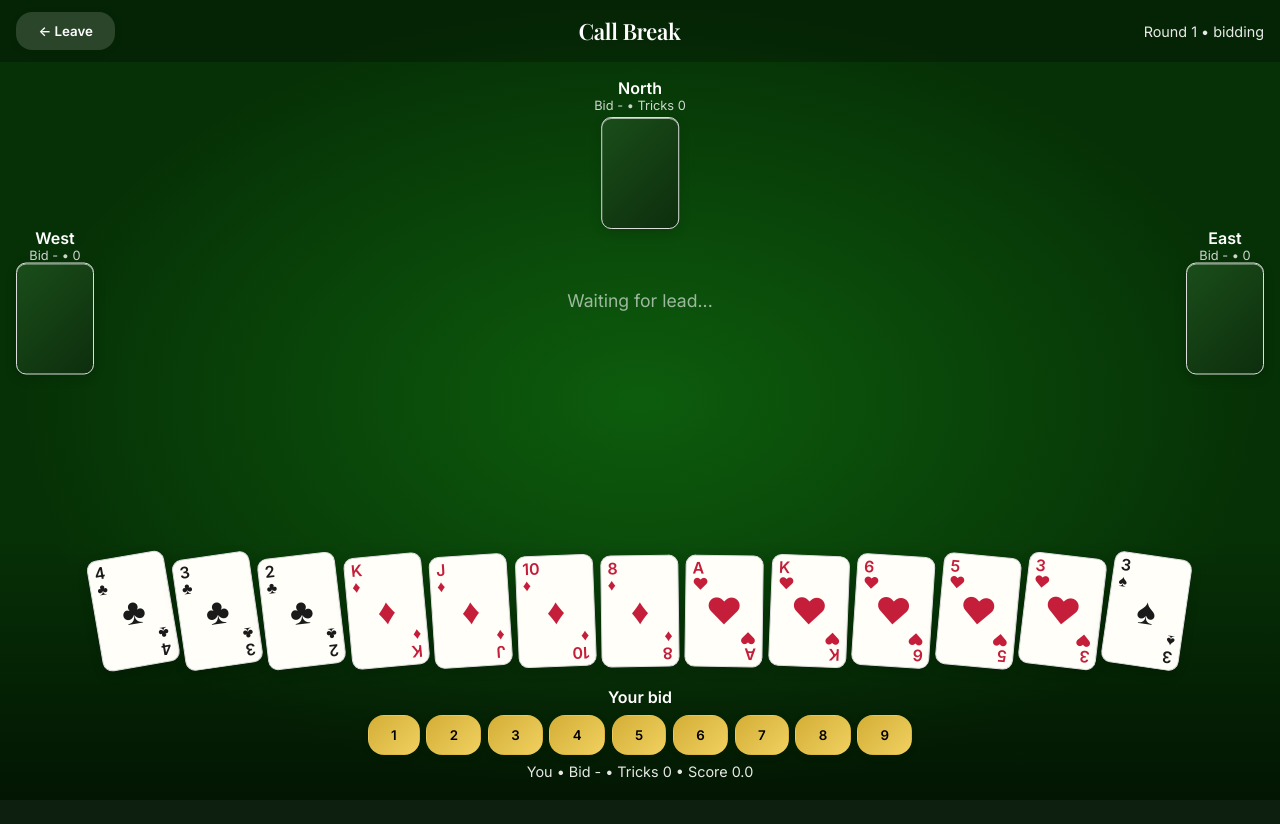
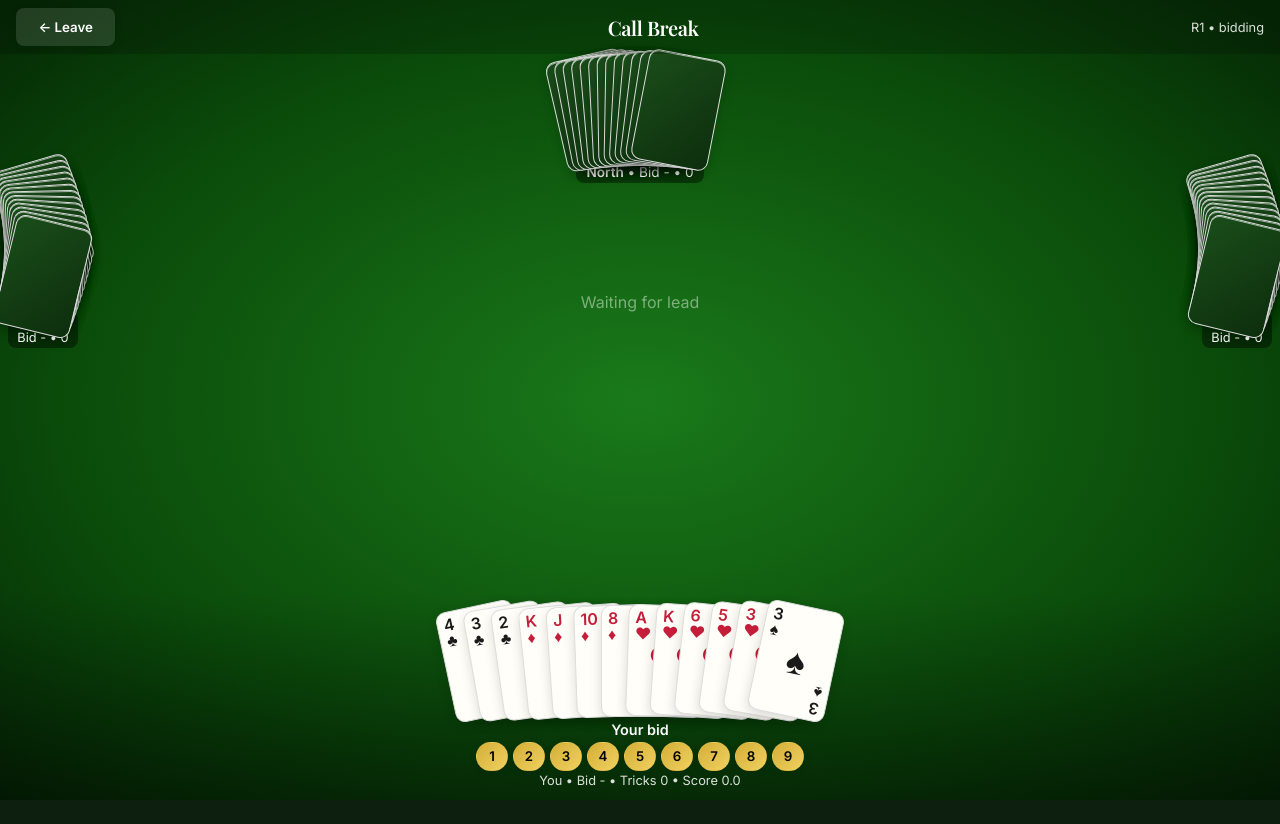
Before and after one commit to risingdragons7/taas_khelam, a React (Vite) app: page /#/play/call-break in a window 1280 px wide. Built offline with nearby package versions, Linux system fonts and the light colour scheme.

Commit message:
Add fanned card stacks matching reference style

```diff
--- a/src/games/callbreak/PlayCallBreak.tsx
+++ b/src/games/callbreak/PlayCallBreak.tsx
@@ -1,19 +1,27 @@
 import { useState, useEffect } from 'react';
 import { useNavigate } from 'react-router-dom';
 import { PlayingCard } from '../../components/PlayingCard';
-import {
-  createInitialState,
-  placeBid,
-  playCard,
-  getLegalMoves,
-  botBid,
-  botPlay,
-  type CallBreakState,
-} from './engine';
+import { createInitialState, placeBid, playCard, getLegalMoves, botBid, botPlay, type CallBreakState } from './engine';
 import { loadProfile, saveProfile, recordMatch } from '../../store/profile';
 import type { Card } from '../../utils/cards';
 
 const PLAYER_NAMES = ['You', 'North', 'East', 'West'];
+
+function CardFan({ count = 10, vertical = false }: { count?: number; vertical?: boolean }) {
+  const n = Math.min(count, 13);
+  return (
+    <div style={{ position: 'relative', width: vertical ? 70 : n * 10 + 30, height: vertical ? n * 6 + 40 : 95, margin: '0 auto' }}>
+      {Array.from({ length: n }).map((_, i) => {
+        const off = i - n / 2;
+        return (
+          <div key={i} style={{ position: 'absolute', left: '50%', top: '50%', transform: `translate(-50%,-50%) translate(${vertical ? 0 : off * 7}px, ${vertical ? off * 5 : 0}px) rotate(${off * (vertical ? 2.5 : 2)}deg)`, zIndex: i }}>
+            <PlayingCard card={null} faceDown />
+          </div>
+        );
+      })}
+    </div>
+  );
+}
 
 export function PlayCallBreak() {
   const navigate = useNavigate();
@@ -23,26 +31,16 @@ export function PlayCallBreak() {
   const [showResult, setShowResult] = useState(false);
   const [dealing, setDealing] = useState(true);
 
-  useEffect(() => {
-    const t = setTimeout(() => setDealing(false), 1200);
-    return () => clearTimeout(t);
-  }, []);
+  useEffect(() => { const t = setTimeout(() => setDealing(false), 900); return () => clearTimeout(t); }, []);
 
-  // Bot turns
   useEffect(() => {
     if (dealing) return;
     if (state.phase === 'bidding' && state.currentBidder !== 0) {
-      const timer = setTimeout(() => {
-        const bid = botBid(state, state.currentBidder, difficulty);
-        setState(prev => placeBid(prev, state.currentBidder, bid));
-      }, 700);
+      const timer = setTimeout(() => setState(prev => placeBid(prev, state.currentBidder, botBid(state, state.currentBidder, difficulty))), 550);
       return () => clearTimeout(timer);
     }
     if (state.phase === 'playing' && state.currentPlayer !== 0) {
-      const timer = setTimeout(() => {
-        const card = botPlay(state, state.currentPlayer, difficulty);
-        if (card) setState(prev => playCard(prev, state.currentPlayer, card));
-      }, 900);
+      const timer = setTimeout(() => { const c = botPlay(state, state.currentPlayer, difficulty); if (c) setState(prev => playCard(prev, state.currentPlayer, c)); }, 750);
       return () => clearTimeout(timer);
     }
   }, [state.phase, state.currentBidder, state.currentPlayer, state, dealing]);
@@ -51,27 +49,16 @@ export function PlayCallBreak() {
     if (state.phase === 'round-end') {
       setShowResult(true);
       const profile = loadProfile();
-      const playerScore = state.scores[0];
-      const won = playerScore > state.scores[1] && playerScore > state.scores[2] && playerScore > state.scores[3];
-      const updated = recordMatch(profile, {
-        id: Date.now().toString(),
-        game: 'Call Break',
-        result: won ? 'win' : 'loss',
-        date: new Date().toISOString(),
-        score: playerScore,
-      }, won ? 100 : 30);
-      saveProfile(updated);
+      const ps = state.scores[0];
+      const won = ps > state.scores[1] && ps > state.scores[2] && ps > state.scores[3];
+      saveProfile(recordMatch(profile, { id: Date.now().toString(), game: 'Call Break', result: won ? 'win' : 'loss', date: new Date().toISOString(), score: ps }, won ? 100 : 30));
     }
   }, [state.phase]);
 
-  const handleBid = (bid: number) => {
-    setState(prev => placeBid(prev, 0, bid));
-  };
-
+  const handleBid = (bid: number) => setState(prev => placeBid(prev, 0, bid));
   const handlePlay = () => {
     if (!selectedCard) return;
-    const legal = getLegalMoves(state, 0);
-    if (!legal.some(c => c.id === selectedCard.id)) return;
+    if (!getLegalMoves(state, 0).some(c => c.id === selectedCard.id)) return;
     setState(prev => playCard(prev, 0, selectedCard));
     setSelectedCard(null);
   };
@@ -79,154 +66,85 @@ export function PlayCallBreak() {
   const playerHand = state.hands[0];
   const legalMoves = state.phase === 'playing' && state.currentPlayer === 0 ? getLegalMoves(state, 0) : [];
 
-  const seatStyle = (pos: 'top' | 'left' | 'right'): React.CSSProperties => ({
-    position: 'absolute',
-    ...(pos === 'top' && { top: 16, left: '50%', transform: 'translateX(-50%)' }),
-    ...(pos === 'left' && { left: 16, top: '50%', transform: 'translateY(-50%)' }),
-    ...(pos === 'right' && { right: 16, top: '50%', transform: 'translateY(-50%)' }),
-    textAlign: 'center',
-    zIndex: 2,
-  });
-
   return (
-    <div style={{
-      height: '100vh',
-      background: 'radial-gradient(ellipse at center, #0d5c0d 0%, #063006 70%)',
-      color: '#fff',
-      display: 'flex',
-      flexDirection: 'column',
-      overflow: 'hidden',
-      position: 'relative',
-    }}>
-      {/* Header */}
-      <header style={{ display: 'flex', justifyContent: 'space-between', alignItems: 'center', padding: '0.75rem 1rem', background: 'rgba(0,0,0,0.25)', zIndex: 10 }}>
-        <button onClick={() => navigate('/')} style={{ background: 'rgba(255,255,255,0.15)', color: '#fff', border: 'none' }}>← Leave</button>
-        <h2 style={{ margin: 0, fontSize: '1.4rem' }}>Call Break</h2>
-        <div style={{ fontSize: '0.9rem', opacity: 0.9 }}>Round {state.round} • {state.phase}</div>
+    <div style={{ height: '100vh', background: 'radial-gradient(ellipse at center, #1a7a1a 0%, #0a4a0a 65%, #052805 100%)', color: '#fff', display: 'flex', flexDirection: 'column', overflow: 'hidden' }}>
+      <header style={{ display: 'flex', justifyContent: 'space-between', alignItems: 'center', padding: '0.5rem 1rem', background: 'rgba(0,0,0,0.18)', zIndex: 10 }}>
+        <button onClick={() => navigate('/')} style={{ background: 'rgba(255,255,255,0.12)', color: '#fff', border: 'none', borderRadius: 8 }}>← Leave</button>
+        <h2 style={{ margin: 0, fontSize: '1.25rem' }}>Call Break</h2>
+        <div style={{ fontSize: '0.8rem', opacity: 0.85 }}>R{state.round} • {state.phase}</div>
       </header>
 
-      {/* Table area */}
       <div style={{ flex: 1, position: 'relative' }}>
-        {/* Opponent seats */}
-        <div style={seatStyle('top')}>
-          <div style={{ fontWeight: 600 }}>{PLAYER_NAMES[1]}</div>
-          <div style={{ fontSize: '0.8rem', opacity: 0.8 }}>Bid {state.bids[1] ?? '-'} • Tricks {state.tricksWon[1]}</div>
-          <div style={{ display: 'flex', justifyContent: 'center', marginTop: 4 }}>
-            <PlayingCard card={null} faceDown />
+        <div style={{ position: 'absolute', top: 8, left: '50%', transform: 'translateX(-50%)', textAlign: 'center', zIndex: 2 }}>
+          <CardFan count={state.hands[1]?.length ?? 13} />
+          <div style={{ marginTop: 4, background: 'rgba(0,0,0,0.4)', borderRadius: 8, padding: '3px 10px', display: 'inline-block', fontSize: '0.85rem' }}>
+            <b>{PLAYER_NAMES[1]}</b> • Bid {state.bids[1] ?? '-'} • {state.tricksWon[1]}
           </div>
         </div>
 
-        <div style={seatStyle('left')}>
-          <div style={{ fontWeight: 600 }}>{PLAYER_NAMES[3]}</div>
-          <div style={{ fontSize: '0.8rem', opacity: 0.8 }}>Bid {state.bids[3] ?? '-'} • {state.tricksWon[3]}</div>
-          <PlayingCard card={null} faceDown />
+        <div style={{ position: 'absolute', left: 8, top: '40%', transform: 'translateY(-50%)', textAlign: 'center', zIndex: 2 }}>
+          <CardFan count={state.hands[3]?.length ?? 13} vertical />
+          <div style={{ marginTop: 4, background: 'rgba(0,0,0,0.4)', borderRadius: 8, padding: '3px 8px', fontSize: '0.8rem' }}>
+            <b>{PLAYER_NAMES[3]}</b><br/>Bid {state.bids[3] ?? '-'} • {state.tricksWon[3]}
+          </div>
         </div>
 
-        <div style={seatStyle('right')}>
-          <div style={{ fontWeight: 600 }}>{PLAYER_NAMES[2]}</div>
-          <div style={{ fontSize: '0.8rem', opacity: 0.8 }}>Bid {state.bids[2] ?? '-'} • {state.tricksWon[2]}</div>
-          <PlayingCard card={null} faceDown />
+        <div style={{ position: 'absolute', right: 8, top: '40%', transform: 'translateY(-50%)', textAlign: 'center', zIndex: 2 }}>
+          <CardFan count={state.hands[2]?.length ?? 13} vertical />
+          <div style={{ marginTop: 4, background: 'rgba(0,0,0,0.4)', borderRadius: 8, padding: '3px 8px', fontSize: '0.8rem' }}>
+            <b>{PLAYER_NAMES[2]}</b><br/>Bid {state.bids[2] ?? '-'} • {state.tricksWon[2]}
+          </div>
         </div>
 
-        {/* Center trick */}
-        <div style={{
-          position: 'absolute',
-          top: '50%',
-          left: '50%',
-          transform: 'translate(-50%, -50%)',
-          display: 'flex',
-          gap: '1rem',
-          minHeight: 120,
-          alignItems: 'center',
-          justifyContent: 'center',
-        }}>
-          {state.currentTrick.length === 0 && !dealing && (
-            <div style={{ opacity: 0.6, fontSize: '1.1rem' }}>Waiting for lead...</div>
-          )}
-          {dealing && <div style={{ opacity: 0.7 }}>Dealing cards...</div>}
-          {state.currentTrick.map((play, i) => (
+        <div style={{ position: 'absolute', top: '46%', left: '50%', transform: 'translate(-50%,-50%)', display: 'flex', gap: '1rem', alignItems: 'center' }}>
+          {dealing && <div style={{ opacity: 0.65 }}>Dealing...</div>}
+          {!dealing && state.currentTrick.length === 0 && <div style={{ opacity: 0.45 }}>Waiting for lead</div>}
+          {state.currentTrick.map((p, i) => (
             <div key={i} style={{ textAlign: 'center' }}>
-              <PlayingCard card={play.card} />
-              <div style={{ fontSize: '0.75rem', marginTop: 4 }}>{PLAYER_NAMES[play.player]}</div>
+              <PlayingCard card={p.card} />
+              <div style={{ fontSize: '0.65rem', marginTop: 2 }}>{PLAYER_NAMES[p.player]}</div>
             </div>
           ))}
         </div>
       </div>
 
-      {/* Player area fixed at bottom */}
-      <div style={{
-        background: 'linear-gradient(to top, rgba(0,0,0,0.55), transparent)',
-        padding: '1rem 0.5rem 1.25rem',
-        zIndex: 5,
-      }}>
-        {/* Hand */}
-        <div style={{
-          display: 'flex',
-          justifyContent: 'center',
-          gap: '0.4rem',
-          flexWrap: 'wrap',
-          marginBottom: '0.75rem',
-          minHeight: 120,
-        }}>
+      <div style={{ paddingBottom: 12, background: 'linear-gradient(to top, rgba(0,0,0,0.4), transparent)', zIndex: 5 }}>
+        <div style={{ position: 'relative', height: 125, display: 'flex', justifyContent: 'center' }}>
           {playerHand.map((card, idx) => {
             const isLegal = legalMoves.some(c => c.id === card.id);
-            const isSelected = selectedCard?.id === card.id;
+            const sel = selectedCard?.id === card.id;
+            const mid = (playerHand.length - 1) / 2;
+            const off = idx - mid;
             return (
-              <div key={card.id} style={{ transform: `rotate(${(idx - playerHand.length / 2) * 1.5}deg)`, transition: 'transform 0.2s' }}>
-                <PlayingCard
-                  card={card}
-                  selected={isSelected}
-                  onClick={() => isLegal && setSelectedCard(isSelected ? null : card)}
-                  className={!isLegal && state.phase === 'playing' ? 'opacity-40' : ''}
-                />
+              <div key={card.id} style={{ position: 'absolute', left: '50%', bottom: sel ? 16 : 0, transform: `translateX(calc(-50% + ${off * 26}px)) rotate(${off * 2}deg)`, zIndex: sel ? 30 : idx, transition: 'all 0.12s', cursor: isLegal ? 'pointer' : 'default' }} onClick={() => isLegal && setSelectedCard(sel ? null : card)}>
+                <PlayingCard card={card} selected={sel} className={!isLegal && state.phase === 'playing' ? 'opacity-40' : ''} />
               </div>
             );
           })}
         </div>
 
-        {/* Actions */}
-        <div style={{ textAlign: 'center', minHeight: 60 }}>
+        <div style={{ textAlign: 'center', minHeight: 48, marginTop: 4 }}>
           {state.phase === 'bidding' && state.currentBidder === 0 && (
-            <>
-              <div style={{ marginBottom: 8, fontWeight: 600 }}>Your bid</div>
-              <div style={{ display: 'flex', gap: '0.4rem', justifyContent: 'center', flexWrap: 'wrap' }}>
-                {Array.from({ length: 9 }, (_, i) => i + 1).map(b => (
-                  <button key={b} onClick={() => handleBid(b)} className="primary" style={{ minWidth: 40 }}>{b}</button>
-                ))}
+            <div>
+              <div style={{ marginBottom: 4, fontWeight: 600, fontSize: '0.9rem' }}>Your bid</div>
+              <div style={{ display: 'flex', gap: 5, justifyContent: 'center', flexWrap: 'wrap' }}>
+                {Array.from({ length: 9 }, (_, i) => i + 1).map(b => <button key={b} onClick={() => handleBid(b)} className="primary" style={{ minWidth: 32, padding: '0.35rem 0.5rem' }}>{b}</button>)}
               </div>
-            </>
+            </div>
           )}
-          {state.phase === 'playing' && state.currentPlayer === 0 && (
-            <button onClick={handlePlay} disabled={!selectedCard} className="primary" style={{ fontSize: '1.05rem', padding: '0.75rem 2rem' }}>
-              Play Card
-            </button>
-          )}
-          {state.phase === 'playing' && state.currentPlayer !== 0 && (
-            <div style={{ opacity: 0.7 }}>{PLAYER_NAMES[state.currentPlayer]} is playing...</div>
-          )}
+          {state.phase === 'playing' && state.currentPlayer === 0 && <button onClick={handlePlay} disabled={!selectedCard} className="primary">Play Card</button>}
+          {state.phase === 'playing' && state.currentPlayer !== 0 && <div style={{ opacity: 0.65, fontSize: '0.9rem' }}>{PLAYER_NAMES[state.currentPlayer]} playing...</div>}
         </div>
-
-        {/* Your score strip */}
-        <div style={{ textAlign: 'center', marginTop: 8, fontSize: '0.9rem', opacity: 0.9 }}>
-          You • Bid {state.bids[0] ?? '-'} • Tricks {state.tricksWon[0]} • Score {state.scores[0].toFixed(1)}
-        </div>
+        <div style={{ textAlign: 'center', fontSize: '0.8rem', opacity: 0.85, marginTop: 2 }}>You • Bid {state.bids[0] ?? '-'} • Tricks {state.tricksWon[0]} • Score {state.scores[0].toFixed(1)}</div>
       </div>
 
       {showResult && (
-        <div style={{
-          position: 'fixed', inset: 0, background: 'rgba(0,0,0,0.75)', display: 'flex',
-          alignItems: 'center', justifyContent: 'center', zIndex: 200,
-        }}>
-          <div className="card" style={{ maxWidth: 400, textAlign: 'center', background: '#1a1a1a', color: '#fff' }}>
+        <div style={{ position: 'fixed', inset: 0, background: 'rgba(0,0,0,0.75)', display: 'flex', alignItems: 'center', justifyContent: 'center', zIndex: 200 }}>
+          <div className="card" style={{ maxWidth: 360, textAlign: 'center', background: '#1a1a1a', color: '#fff' }}>
             <h2>Round Complete</h2>
-            <p>Your score this round: {state.scores[0].toFixed(1)}</p>
-            <button onClick={() => {
-              setState(createInitialState());
-              setShowResult(false);
-              setDealing(true);
-              setTimeout(() => setDealing(false), 1200);
-            }} className="primary">Play Again</button>
-            <button onClick={() => navigate('/')} style={{ marginLeft: '1rem', background: 'rgba(255,255,255,0.1)', color: '#fff' }}>Home</button>
+            <p>Score: {state.scores[0].toFixed(1)}</p>
+            <button onClick={() => { setState(createInitialState()); setShowResult(false); setDealing(true); setTimeout(() => setDealing(false), 900); }} className="primary">Play Again</button>
+            <button onClick={() => navigate('/')} style={{ marginLeft: 10, background: 'rgba(255,255,255,0.1)', color: '#fff' }}>Home</button>
           </div>
         </div>
       )}
```
